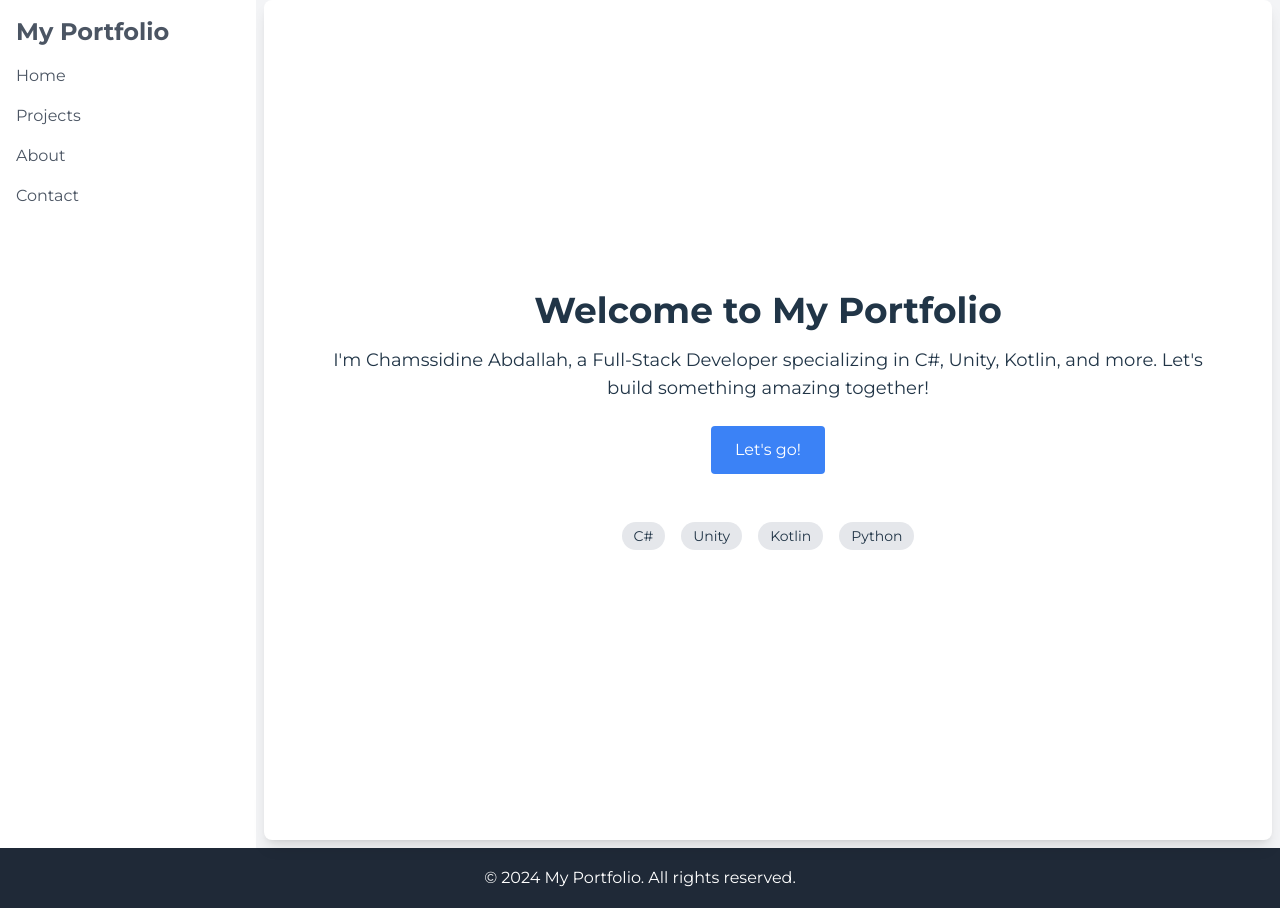
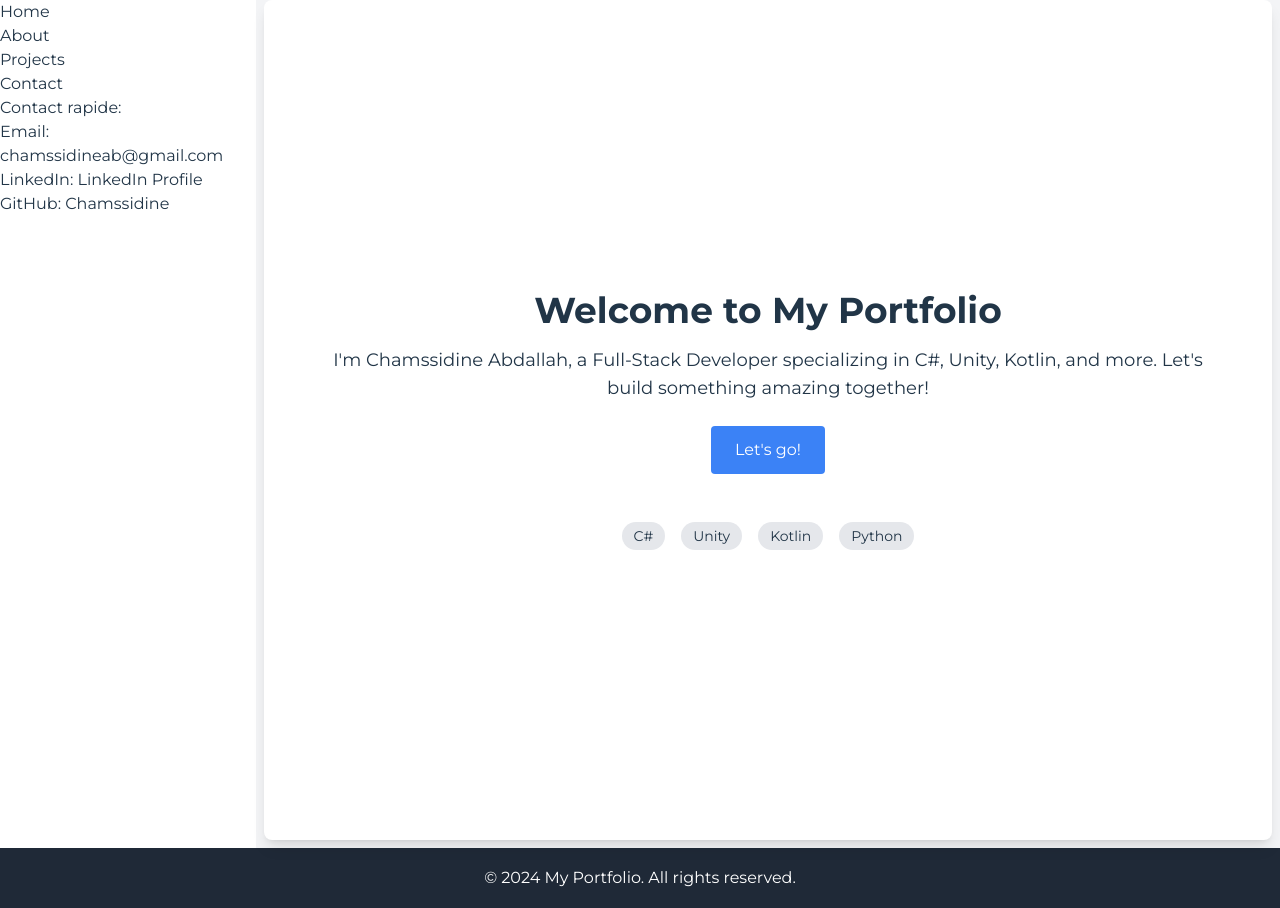
Before and after one commit to Chamssidine/my-portfolio, a React (Vite) app: page / in a window 1280 px wide. Built offline with nearby package versions, Linux system fonts and the light colour scheme.

Commit message:
Update Navbar component with new contact information

```diff
--- a/src/components/Navbar.jsx
+++ b/src/components/Navbar.jsx
@@ -1,63 +1,23 @@
-import React, { useState } from 'react';
+import React from 'react';
 import { Link } from 'react-router-dom';
 
-function Navbar() {
-  const [isOpen, setIsOpen] = useState(false);
-
-  return (
-    <>
-      <button className="md:hidden p-4" onClick={() => setIsOpen(!isOpen)}>
-        <i class="fa-solid fa-bars"></i>
-      </button>
-      <nav
-        className={`fixed top-0 left-0 h-full bg-white text-gray-600 p-4 transition-transform transform ${
-          isOpen ? "translate-x-0" : "-translate-x-full"
-        } md:translate-x-0 md:w-64`}
-      >
-        <div className="mb-8">
-          <h1 className="text-2xl font-bold mb-4">My Portfolio</h1>
-          <ul className="space-y-4">
-            <li>
-              <Link
-                to="/"
-                className="block hover:underline"
-                onClick={() => setIsOpen(false)}
-              >
-                Home
-              </Link>
-            </li>
-            <li>
-              <Link
-                to="/projects"
-                className="block hover:underline"
-                onClick={() => setIsOpen(false)}
-              >
-                Projects
-              </Link>
-            </li>
-            <li>
-              <Link
-                to="/about"
-                className="block hover:underline"
-                onClick={() => setIsOpen(false)}
-              >
-                About
-              </Link>
-            </li>
-            <li>
-              <Link
-                to="/contact"
-                className="block hover:underline"
-                onClick={() => setIsOpen(false)}
-              >
-                Contact
-              </Link>
-            </li>
-          </ul>
-        </div>
-      </nav>
-    </>
-  );
-}
+const Navbar = () => {
+    return (
+        <nav>
+            <ul>
+                <li><Link to="/">Home</Link></li>
+                <li><Link to="/about">About</Link></li>
+                <li><Link to="/projects">Projects</Link></li>
+                <li><Link to="/contact">Contact</Link></li>
+            </ul>
+            <div className="contacts">
+                <p>Contact rapide:</p>
+                <p>Email: <a href="mailto:chamssidineab@gmail.com">chamssidineab@gmail.com</a></p>
+                <p>LinkedIn: <a href="https://www.linkedin.com/in/abdallah-ambininstoa-chamssidine-219450219/">LinkedIn Profile</a></p>
+                <p>GitHub: <a href="https://github.com/Chamssidine">Chamssidine</a></p>
+            </div>
+        </nav>
+    );
+};
 
 export default Navbar;
```
